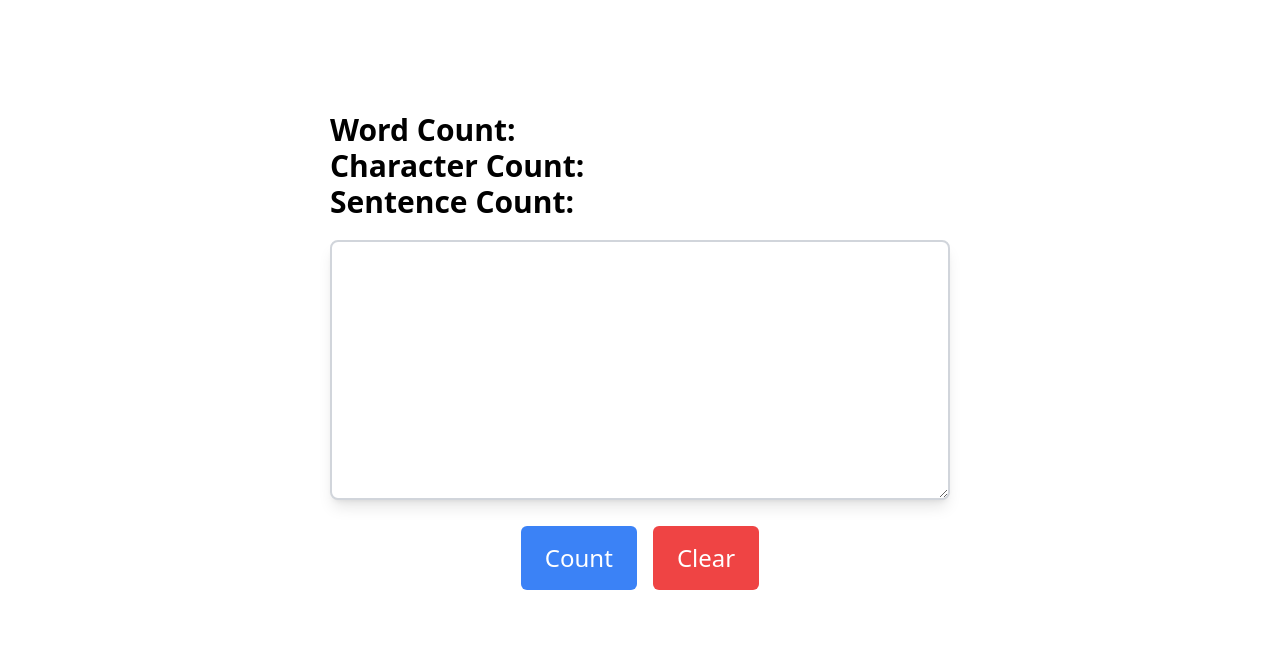
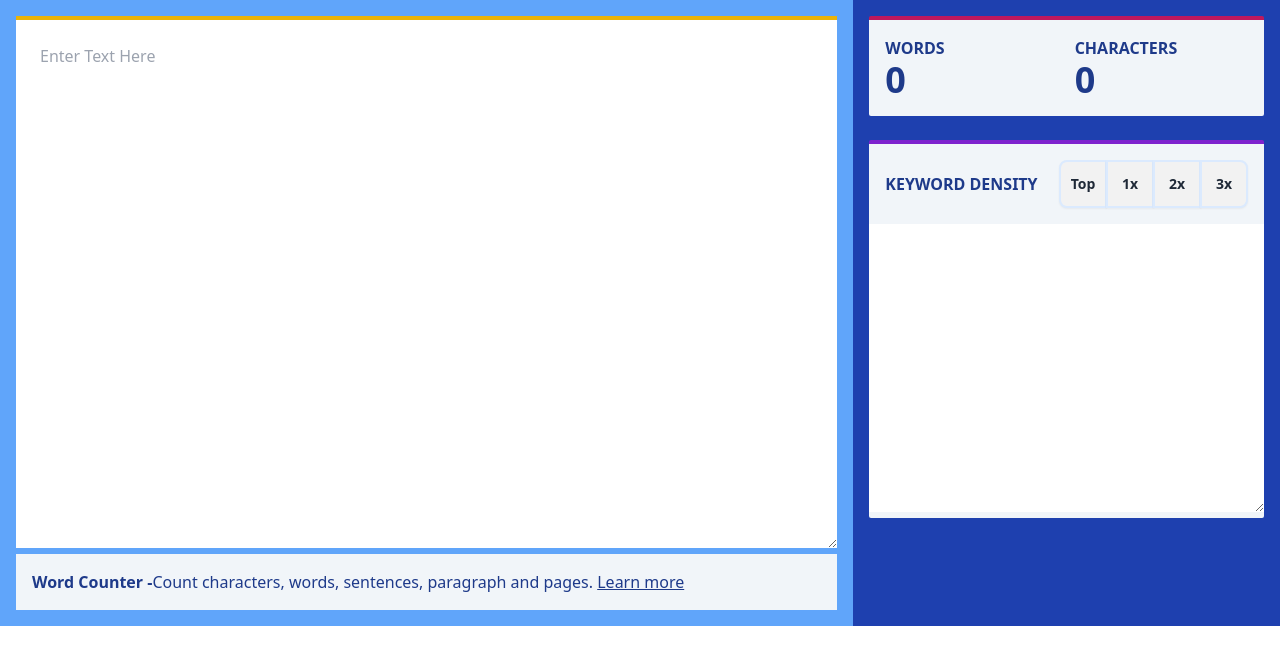
Before and after one commit to siam02/WordCount, a plain HTML site: page index.html in a window 1280 px wide. Drawn offline with nearby package versions, Linux system fonts and the light colour scheme.

Commit message:
new style

```diff
--- a/WordCount.js
+++ b/WordCount.js
@@ -1,19 +1,26 @@
+
+const TextArea = document.getElementById("text");
+
+TextArea.addEventListener("input", wordCount);
+
+
 function wordCount() {
 
     const Textarea = document.getElementById("text").value;
+
     const wordCount = Textarea.trim().split(/\s+/).filter(word => word.length > 0).length;
     const charCount = Textarea.length;
-    const sentenceCount = Textarea.split(/[.!?]+/).filter(sentence => sentence.trim().length > 0).length;
+    // const sentenceCount = Textarea.split(/[.!?]+/).filter(sentence => sentence.trim().length > 0).length;
 
 
     document.getElementById("word").textContent = wordCount;
     document.getElementById("char").textContent = charCount;
-    document.getElementById("sentence").textContent = sentenceCount;
+    // document.getElementById("sentence").textContent = sentenceCount;
 }
 
-function ClearText() {
-    document.getElementById("text").value = "";
-    document.getElementById("word").textContent = "";
-    document.getElementById("char").textContent = "";
-    document.getElementById("sentence").textContent = "";
-}
+// function ClearText() {
+//     document.getElementById("text").value = "";
+//     document.getElementById("word").textContent = "";
+//     document.getElementById("char").textContent = "";
+//     document.getElementById("sentence").textContent = "";
+// }
--- a/index.html
+++ b/index.html
@@ -1,41 +1,69 @@
 <!DOCTYPE html>
 <html lang="en">
+
 <head>
     <meta charset="UTF-8">
     <meta name="viewport" content="width=device-width, initial-scale=1.0">
-    <title>Document</title>
+    <title>WordCounter</title>
+    <link rel="stylesheet" href="style.css">
+    <script src="https://cdn.tailwindcss.com"></script>
+    <link href="https://cdn.jsdelivr.net/npm/daisyui@4.12.10/dist/full.min.css" rel="stylesheet" type="text/css" />
     <script src="https://cdn.tailwindcss.com"></script>
 </head>
+
 <body>
     <main>
-        <section class="mt-24 px-5 py-4">
-            <div class="lg:w-1/2 m-auto">
-                <div class="flex gap-2">
-                    <h3  class="text-3xl font-bold">Word Count:</h3>
-                    <p id="word" class="text-3xl font-bold"></p>
+        <section class="lg:flex flex flex-col lg:flex-row">
+            <div class="lg:w-2/3  p-4 bg-blue-400">
+                <textarea name="" id="text" cols="50" rows="20" placeholder="Enter Text Here"
+                    class="w-full p-6  border-t-4 border-yellow-500 "></textarea>
+
+                <p class="text-blue-900 bg-slate-100 p-4"><span class="font-bold">Word Counter -</span>Count characters,
+                    words, sentences, paragraph and pages. <a href="" class="underline">Learn more</a></p>
+            </div>
+            <div class="flex flex-col lg:w-1/3  bg-blue-800 p-4">
+                <div class="flex gap-4 p-4 bg-slate-100 border-t-4 border-pink-700 rounded-sm">
+                    <div class="w-1/2 text-blue-900 font-bold">
+                        <h3>WORDS</h3>
+                        <p class="text-4xl font-bold"><span id="word">0</span></p>
+                    </div>
+                    <div class="w-1/2  text-blue-900 font-bold">
+                        <h3>CHARACTERS</h3>
+                        <p class="text-4xl font-bold"><span id="char">0</span></p>
+                    </div>
+
                 </div>
-                <div class="flex gap-2">
-                    <h3 class="text-3xl font-bold">Character Count:</h3>
-                    <p id="char" class="text-3xl font-bold"></p>
+                <div class=" bg-slate-100 border-t-4 border-purple-700 rounded-sm mt-6">
+                    <div
+                    class="flex  justify-between items-center px-4 py-4">
+                    <div>
+                        <h3 class="text-blue-900 font-bold">KEYWORD DENSITY</h3>
+                    </div>
+
+
+                    <div class="join">
+                        <input class="join-item btn btn-square border-2 border-blue-100 " type="radio" name="options"
+                            aria-label="Top" />
+                        <input class="join-item btn btn-square border-2 border-blue-100" type="radio" name="options"
+                            aria-label="1x" />
+                        <input class="join-item btn btn-square border-2 border-blue-100" type="radio" name="options"
+                            aria-label="2x" />
+                        <input class="join-item btn btn-square border-2 border-blue-100" type="radio" name="options"
+                            aria-label="3x" />
+
+                    </div>
+
+
+
+
                 </div>
-                <div class="flex gap-2">
-                    <h3 class="text-3xl font-bold">Sentence Count:</h3>
-                    <p id="sentence" class="text-3xl font-bold"></p>
+                <textarea name="" id="" class="w-full p-6" rows="10"></textarea>
                 </div>
 
-
             </div>
-           <div class="text-center mt-5 ">
-               <textarea name="" rows="10" id="text" class="w-full lg:w-1/2 p-2 border-2 border-gray-300 rounded-lg shadow-lg"></textarea>
-           </div>
-           <div class="text-center flex gap-4 items-center justify-center">
-           <button onclick="wordCount()" class="mt-5 px-6 py-4 bg-blue-500 text-white rounded-md text-2xl">Count</button>
-           <button onclick="ClearText()" class="mt-5 px-6 py-4 bg-red-500 text-white rounded-md text-2xl">Clear</button>
-           </div>
-
         </section>
-
     </main>
     <script src="WordCount.js"></script>
 </body>
+
 </html>
```
Also changed, not shown: style.css (added).
